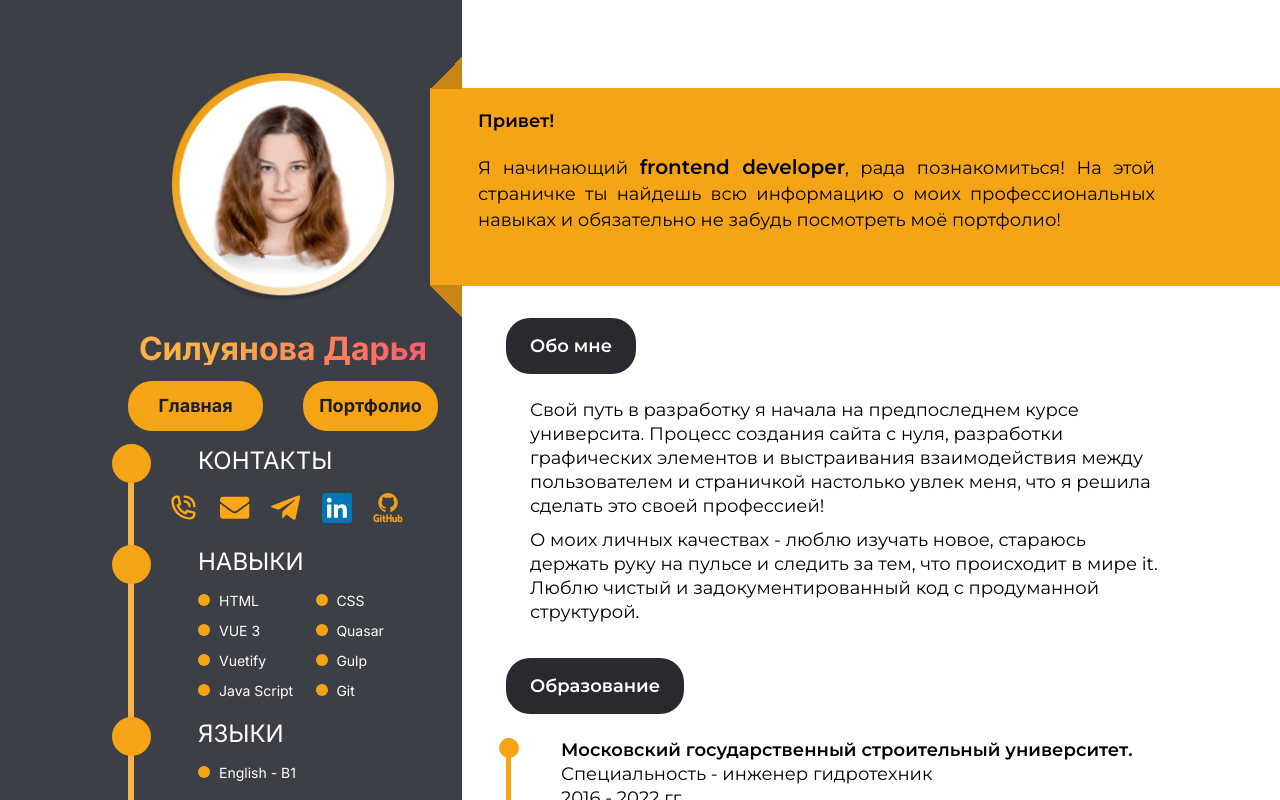
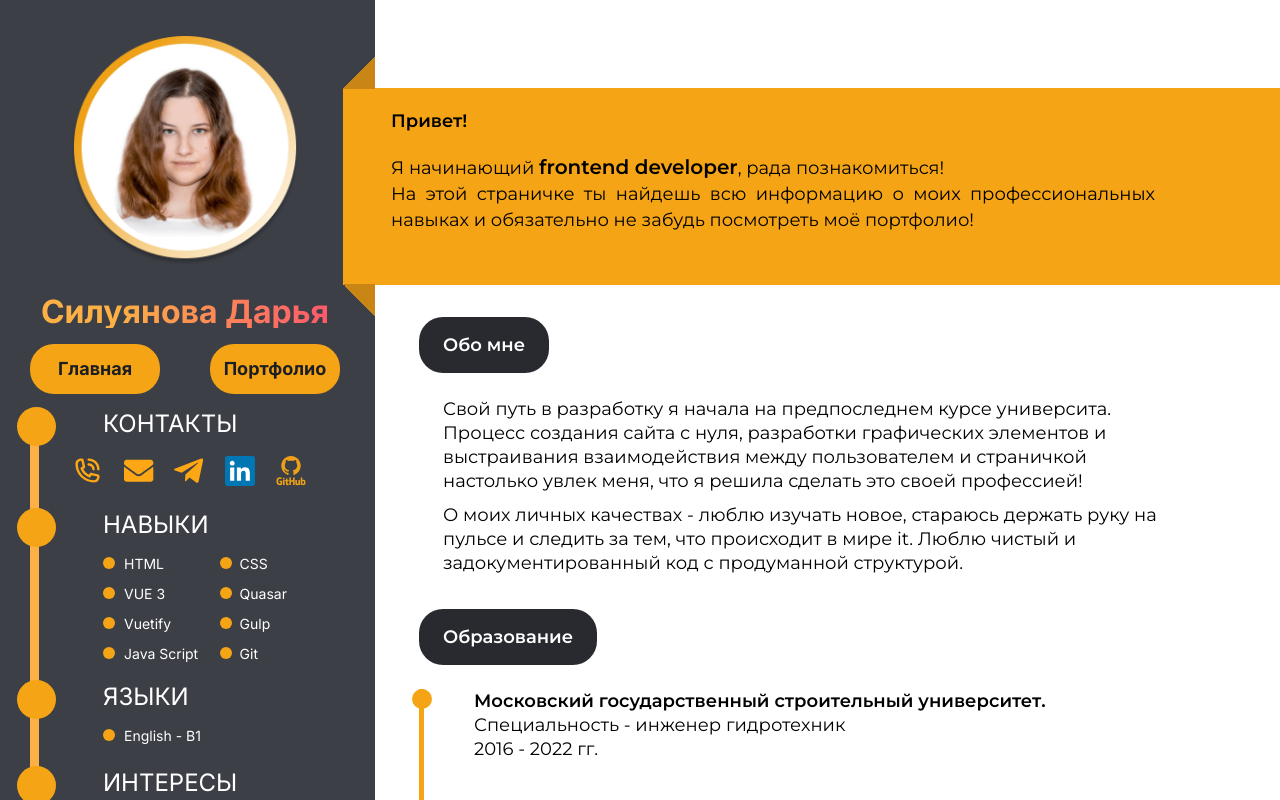
Before and after one commit to DariaSiluyanova/resume-react, a React (Create React App) app: page / in a window 1280 px wide. Shown: the top 800 px of the page. Built offline with nearby package versions, Linux system fonts and the light colour scheme.

Commit message:
Конвертировала px to rem

```diff
--- a/src/components/Index.jsx
+++ b/src/components/Index.jsx
@@ -7,7 +7,7 @@ import { motion } from 'framer-motion';
 
 const promo = [
   <h3 className="promo__title">Привет!</h3>,
-  <p className="promo__text">Я начинающий <span className="promo__pos">frontend developer</span>,&nbsp;рада познакомиться!&nbsp;На&nbsp;этой страничке ты найдешь всю информацию о моих профессиональных навыках и обязательно не забудь посмотреть моё портфолио!</p>,
+  <p className="promo__text">Я&nbsp;начинающий <span className="promo__pos">frontend&nbsp;developer</span>, рада&nbsp;познакомиться! <div className='promoAdd'>На&nbsp;этой страничке ты&nbsp;найдешь&nbsp;всю&nbsp;информацию о&nbsp;моих&nbsp;профессиональных навыках и&nbsp;обязательно не забудь посмотреть моё портфолио!</div></p>,
 ]
 
 export default function Index() {
--- a/src/components/blocks/PortfolioItem.jsx
+++ b/src/components/blocks/PortfolioItem.jsx
@@ -3,28 +3,27 @@ import { motion } from 'framer-motion';
 
 export default function PortfolioItem({id, href, src2x, src1x, text}) {
   return (
-    <motion.div
-      animate={{ y: 10 }}
-      transition={{
-        ease: "linear",
-        duration: 1,
-        y: { duration: 0.5 }
-      }}
-    >
       <li className="portfolio__item" key={id}>
+        <motion.div
+          animate={{ y: 10 }}
+          transition={{
+          ease: "linear",
+          duration: 1,
+          y: { duration: 0.5 }
+        }}>
           <a href={href}>
           <img
               className="portfolio__img"
-              srcSet={`${{src1x}}+320w,+${{src2x}} 768w`}
+              srcSet={`${{src1x}} 576w,+${{src2x}} 992pw`}
               src={src2x}
               alt={text}
-              sizes="(max-width: 300px) 320px, (max-width: 768px) 768px"
+              sizes="(max-width: 576px) 576px, (max-width: 992px) 992px"
           />
           <p className="portfolio__info">
             {text}
           </p>
           </a>
+        </motion.div>
       </li>
-    </motion.div>
   )
 }
--- a/src/scss/blocks/_index.scss
+++ b/src/scss/blocks/_index.scss
@@ -2,20 +2,20 @@
 
 .index-main {
     font-family: 'Montserrat', sans-serif;
-    font-size: 18px;
-    line-height: 24px;
+    font-size: 0.9rem;
+    line-height: 1.2rem;
 
     @media (max-width: $laptop) {
-        font-size: 14px;
-        line-height: 18px;
+        font-size: 0.875rem;
+        line-height: 1.125rem;
     }
 }
 
 .index-main__container {
-    padding: 0px 120px 37px 44px;
+    padding: 0 6rem 1.85rem 2.2rem;
 
     @media (max-width: $laptop) {
-        padding: 0px 30px 37px;
+        padding: 0 1.875rem 2.3125rem;
     }
 
     @media (max-width: $mobile) {
@@ -25,12 +25,12 @@
 
 .index-title {
     display: inline-block;
-    padding: 16px 24px;
-    margin-bottom: 24px;
+    padding: 0.8rem 1.2rem;
+    margin-bottom: 1.2rem;
     font-weight: var(--semi-bold);
     color: var(--main-page-color);
     background-color: var(--label-index);
-    border-radius: 24px;
+    border-radius: 1.2rem;
 
     @media (max-width: $mobile) {
         width: 100%;
@@ -39,14 +39,14 @@
 }
 
 .index-main__item {
-    margin-bottom: 24px;
+    margin-bottom: 1.2rem;
 }
 
 .main-text {
-    padding: 0 0 10px 24px;
+    padding: 0 0 0.5rem 1.2rem;
 
     @media (max-width: $mobile) {
-        padding: 0 24px;
+        padding: 0 1.5rem;
     }
 }
 
@@ -58,45 +58,45 @@
 .edu-info::before {
     content: "";
     position: absolute;
-    left: -62px;
-    width: 20px;
-    height: 20px;
+    left: -3.1rem;
+    width: 1rem;
+    height: 1rem;
     background-color: var(--accent-color);
     border-radius: 50%;
 
     @media (max-width: $mobile) {
-        left: -32px;
+        left: -2rem;
     }
 }
 
 .edu__text {
-    padding-left: 50px;
+    padding-left: 2.5rem;
 
     @media (max-width: $mobile) {
-        padding-left: 20px;
-        margin-left: 22px;
+        padding-left: 1.25rem;
+        margin-left: 1.375rem;
     }
 }
 
 .edu__text:not(:last-child) {
-    padding-bottom: 43px;
-    border-left: 5px solid var(--accent-color);
+    padding-bottom: 2.15rem;
+    border-left: 0.25rem solid var(--accent-color);
 }
 
 .edu__text:last-child {
-    border-left: 5px solid transparent;
+    border-left: 0.25rem solid transparent;
 }
 
 .exp__subtitle {
-    padding-top: 28px;
+    padding-top: 1.4rem;
     font-weight: bold;
 }
 
 .exp__list {
-    padding: 0 0 28px 24px;
+    padding: 0 0 1.4rem 1.2rem;
 
     @media (max-width: $mobile) {
-        padding: 0 16px 28px 0;
+        padding: 0 1rem 1.75rem 0;
     }
 }
 
--- a/src/scss/blocks/_promo.scss
+++ b/src/scss/blocks/_promo.scss
@@ -1,10 +1,10 @@
 @import "../_variables";
 
 .index-main__promo {
-    margin: 88px 0 32px;
+    margin: 4.4rem 0 1.6rem;
 
     @media (max-width: $laptop) {
-        margin: 40px 0 32px;
+        margin: 2.5rem 0 2rem;
     }
 
     @media (max-width: $mobile) {
@@ -15,20 +15,22 @@
 
 .promo {
     position: relative;
-    left: -32px;
-    width: calc(100% + 32px);
+    left: -1.6rem;
+    width: calc(100% + 1.6rem);
     background-color: var(--accent-color);
-    padding: 20px 125px 53px 48px;
+    padding: 1rem 6.25rem 2.6rem 2.4rem;
     font-weight: var(--regular);
-    line-height: 26px;
+    line-height: 1.3rem;
 
     @media (max-width: $laptop) {
-        padding: 20px 40px 53px 48px;
+        left: -1.4rem;
+        width: calc(100% + 1.4rem);
+        padding: 1.125rem 1.125rem 1.125rem 4rem;
     }
 
     @media (max-width: $mobile) {
         left: 0;
-        padding: 16px;
+        padding: 1rem;
         width: 100%;
     }
 }
@@ -38,38 +40,60 @@
     content: "";
     position: absolute;
     left: 0;
-    width: 32px;
-    height: 32px;
+    width: 1.6rem;
+    height: 1.6rem;
+    @media (max-width: $laptop) {
+        width: 1.4rem;
+        height: 1.4rem;
+    }
     @media (max-width: $mobile) {
         display: none;
     }
 }
 
 .promo::before {
-    top: -31px;
+    top: -1.55rem;
     background: linear-gradient(135deg, transparent 50%, var(--shadowed) 50%);
+
+    @media (max-width: $laptop) {
+        top: -1.4rem;
+    }
 }
 
 .promo::after {
-    bottom: -31px;
+    bottom: -1.55rem;
     background: linear-gradient(45deg, transparent 50%, var(--shadowed) 50%);
+
+    @media (max-width: $laptop) {
+        bottom: -1.34rem;
+    }
 }
 
 .promo__pos {
     font-weight: var(--semi-bold);
-    font-size: 20px;
+    font-size: 1rem;
 
     @media (max-width: $laptop) {
-        font-size: 16px;
+        font-size: 1rem;
     }
 }
 
 .promo__title {
     font-weight: var(--semi-bold);
-    margin-bottom: 20px;
+    margin-bottom: 1rem;
+
+    @media (max-width: $laptop) {
+        margin-bottom: 0.5rem;
+    }
 }
 
 .promo__text {
     text-align: justify;
     font-weight: var(--regular);
 }
+
+.promoAdd {
+    @media (min-width: $mobile) and (max-width: $laptop) {
+        text-align: start;
+    }
+}
--- a/src/scss/blocks/_side-info.scss
+++ b/src/scss/blocks/_side-info.scss
@@ -4,30 +4,30 @@
     position: relative;
     text-transform: uppercase;
     color: var(--main-page-color);
-    font-size: 24px;
-    padding-left: 64px;
-    padding-bottom: 20px;
+    font-size: 1.2rem;
+    padding-left: 3.2rem;
+    padding-bottom: 1rem;
 
     @media (max-width: $laptop) {
-        font-size: 18px;
-        padding-left: 37px;
+        font-size: 1.125rem;
+        padding-left: 2.3125rem;
     }
 }
 
 .title::before {
     content: "";
     position: absolute;
-    left: -22px;
-    top: -5px;
-    width: 39px;
-    height: 39px;
+    left: -1.1rem;
+    top: -0.25rem;
+    width: 1.95rem;
+    height: 1.95rem;
     border-radius: 50%;
     background-color: var(--accent-color);
 
     @media (max-width: $laptop) {
-        left: -16px;
-        width: 25px;
-        height: 25px;
+        left: -1rem;
+        width: 1.5625rem;
+        height: 1.5625rem;
     }
 }
 
@@ -35,30 +35,27 @@
     max-width: 50%;
     font-family: 'Inter', sans-serif;
     background-color: var(--bg-color);
-    padding-top: 73px;
-    padding-right: 24px;
-    padding-left: 10%;
-    padding-bottom: 30px;
+    padding: 1.8rem 1.75rem 10% 1.5rem;
     color: var(--font-side);
     box-sizing: border-box;
 
     @media (max-width: $laptop) {
-        padding: 73px 24px 120px;
+        padding: 4.55rem 1rem 7.5rem 1.2rem;
     }
 
     @media (max-width: $mobile) {
         max-width: 100%;
-        padding: 30px;
+        padding: 1.875rem;
     }
 }
 
 .main-header,
 .main-info {
-    max-width: 350px;
-    width: 310px;
+    max-width: 17.5rem;
+    width: 15.5rem;
 
     @media (max-width: $laptop) {
-        max-width: 210px
+        max-width: 13.125rem
     }
 
     @media (max-width: $mobile) {
@@ -81,11 +78,11 @@
 }
 
 .person__container {
-    max-width: 230px;
-    max-height: 230px;
+    max-width: 11.5rem;
+    max-height: 11.5rem;
 
     @media (max-width: $laptop) {
-        max-width: 160px;
+        max-width: 10rem;
     }
 }
 
@@ -94,8 +91,8 @@
 }
 
 .person__name {
-    padding-top: 30px;
-    font-size: 32px;
+    padding-top: 1.5rem;
+    font-size: 1.6rem;
     font-weight: var(--semi-bold);
     background-image:
         linear-gradient(92deg, #FCB045 27.14%, #FF3F78 121.36%);
@@ -106,7 +103,7 @@
     -moz-text-fill-color: transparent;
 
     @media (max-width: $laptop) {
-         font-size: 22px;
+         font-size: 1.375rem;
     }
 
     @media (max-width: $mobile) {
@@ -116,9 +113,9 @@
 
 .nav {
     width: 100%;
-    padding-top: 16px;
-    font-size: 18px;
-    margin-bottom: 18px;
+    padding-top: 0.8rem;
+    font-size: 0.9rem;
+    margin-bottom: 0.9rem;
 }
 
 .nav__list {
@@ -132,18 +129,18 @@
 }
 
 .nav__item {
-    width: 135px;
-    padding: 16px 0;
+    width: 6.5rem;
+    padding: 0.8rem 0.6rem;
     font-family: "Inter", sans-serif;
-    font-size: 18px;
+    font-size: 0.9rem;
     font-weight: var(--bold);
     text-align: center;
     background-color: var(--accent-color);
-    border-radius: 24px;
+    border-radius: 1.2rem;
 
     @media (max-width: $laptop) {
-        font-size: 14px;
-        width: 100px;
+        font-size: 0.875rem;
+        width: 6.25rem;
     }
 }
 
@@ -158,24 +155,24 @@
 }
 
 .contacts {
-    border-left: 6px solid #FCB045;
+    border-left: 0.45rem solid #FCB045;
 }
 
 .interests {
-    border-left: 6px solid transparent;
-    margin-bottom: 30px;
+    border-left: 0.45rem solid transparent;
+    margin-bottom: 1.5rem;
 }
 
 .icon-contacts {
-    width: 30px;
-    height: 30px;
+    width: 1.5rem;
+    height: 1.5rem;
 }
 
 .contacts-list {
     display: flex;
     flex-direction: row;
     justify-content: space-around;
-    padding: 0 24px 24px;
+    padding: 0 1.2rem 1.2rem;
 
     @media (min-width: $mobile) and (max-width: $laptop) {
         display: grid;
@@ -186,8 +183,8 @@
 
 .contacts-list__item {
     @media (max-width: $laptop) {
-        margin-right: 28px;
-        margin-bottom: 5px;
+        margin-right: 1.4rem;
+        margin-bottom: 0.25rem;
     }
 
     @media (max-width: $mobile) {
@@ -203,42 +200,42 @@
 .lang__list {
     display: grid;
     grid-template-columns: 60% 40%;
-    font-size: 14px;
-    padding-bottom: 8px;
+    font-size: 0.7rem;
+    padding-bottom: 0.4rem;
 }
 
 .lang__list {
-    padding-bottom: 12px;
+    padding-bottom: 0.6rem;
 }
 
 .skills__item,
 .lang__item {
     position: relative;
     color: var(--main-page-color);
-    padding-left: 85px;
-    margin-bottom: 16px;
+    padding-left: 4.25rem;
+    margin-bottom: 0.8rem;
 
     @media (max-width: $laptop) {
-        padding-left: 45px;
+        padding-left: 2.8125rem;
     }
 }
 
 .skills__item:nth-child(even) {
-    padding-left: 20px;
+    padding-left: 1rem;
 }
 
 .skills__item::before,
 .lang__item::before {
     content: "";
     position: absolute;
-    left: 64px;
-    width: 12px;
-    height: 12px;
+    left: 3.2rem;
+    width: 0.6rem;
+    height: 0.6rem;
     background-color: var(--accent-color);
     border-radius: 50%;
 
     @media (max-width: $laptop) {
-        left: 28px;
+        left: 1.75rem;
     }
 }
 
@@ -254,7 +251,7 @@
 
 .interests__item img {
     @media (max-width: $laptop) {
-        max-width: 35px;
+        max-width: 2.1875rem;
     }
 }
 
@@ -264,9 +261,9 @@
 }
 
 .download li {
-    max-width: 250px;
+    max-width: 12.5rem;
     width: 100%;
-    padding: 20px;
+    padding: 1rem;
 }
 
 .link {
--- a/src/scss/main.scss
+++ b/src/scss/main.scss
@@ -10,6 +10,10 @@ html {
     display: flex;
     flex-direction: column;
     font-size: 20px;
+
+    @media (max-width: $laptop) {
+        font-size: 16px;
+    }
 }
 
 body {
```
Also changed, not shown: src/scss/blocks/_portfolio.scss (+14 -14 lines).
